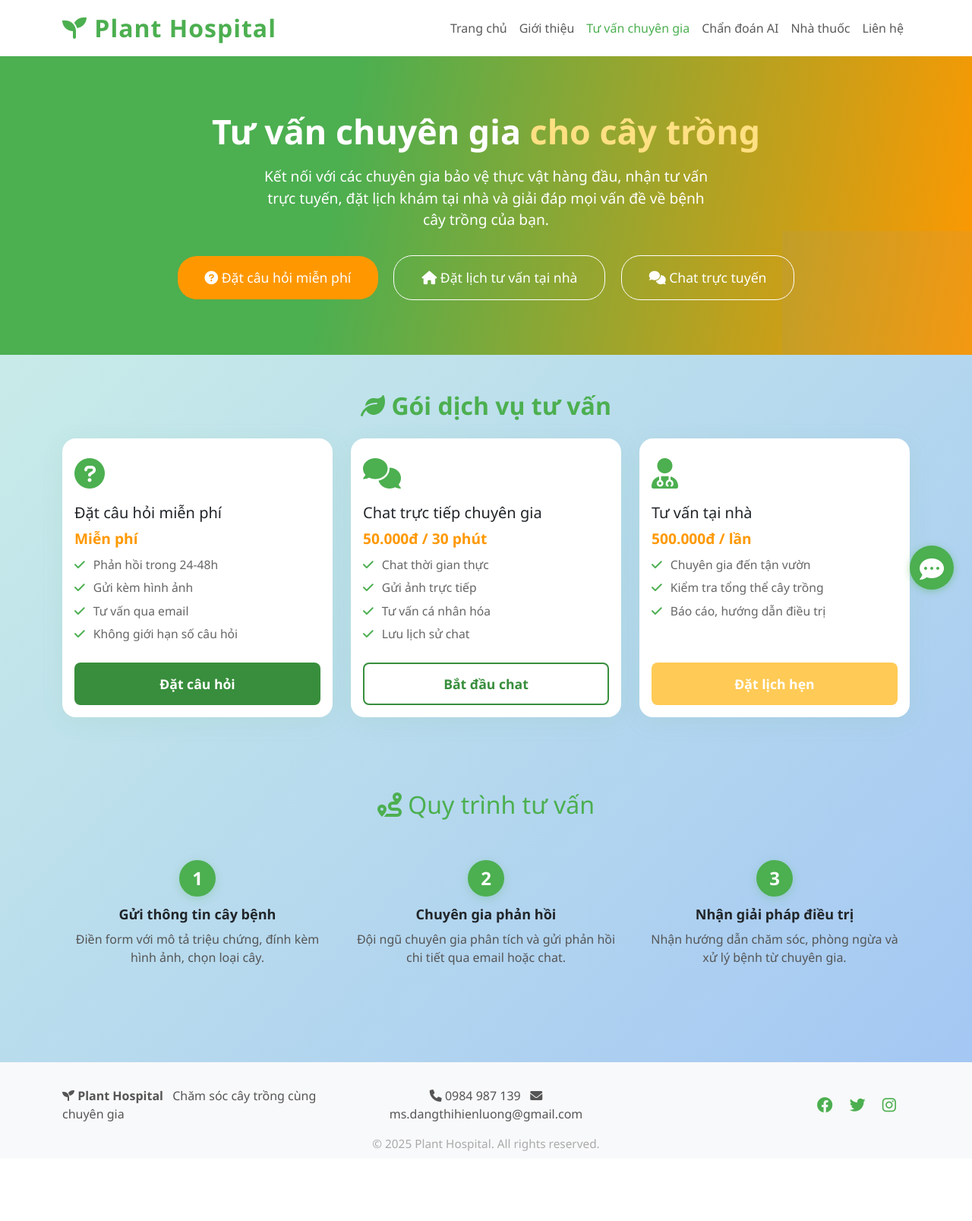
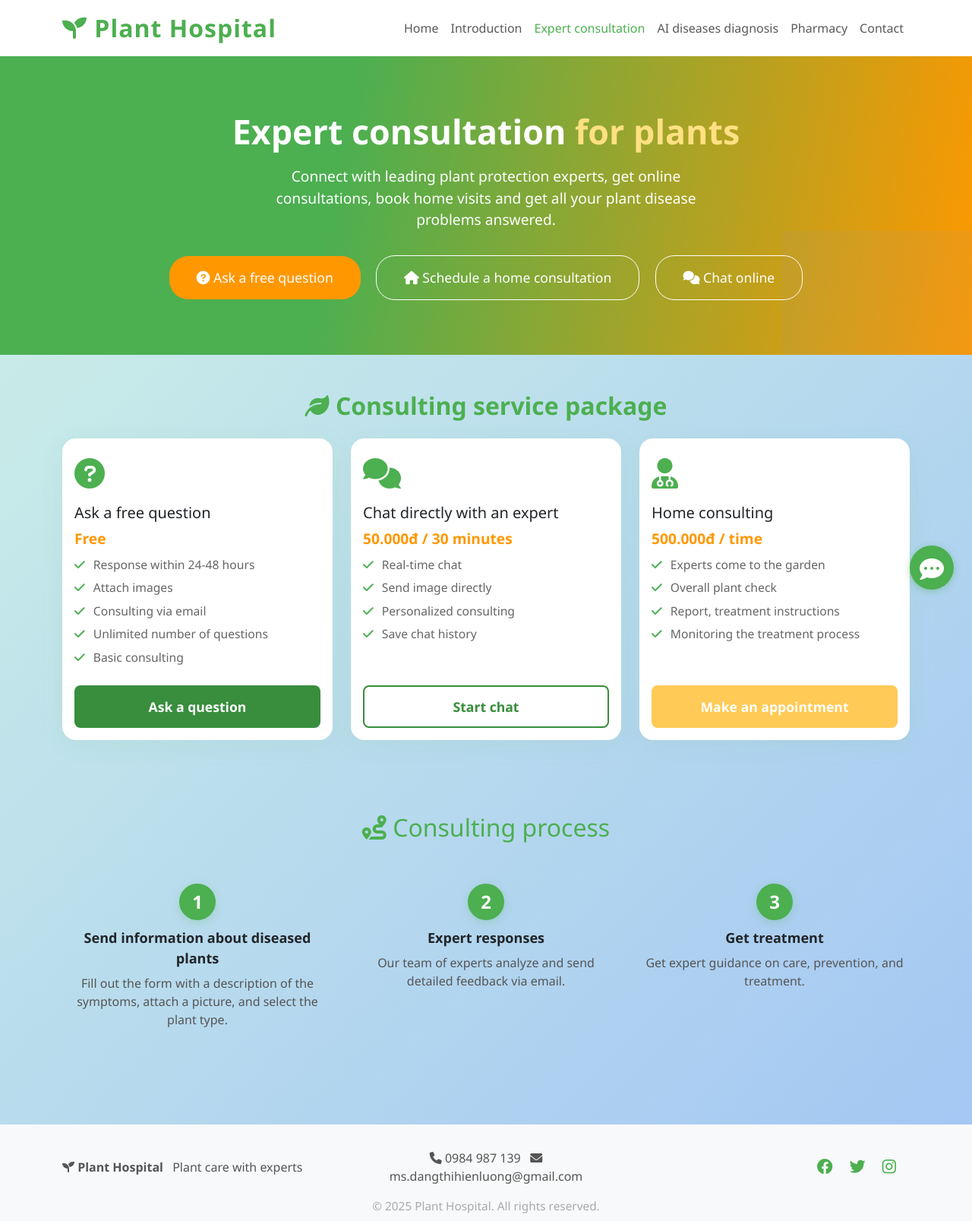
Before and after one commit to hienluong05/Plant_Hospital, a Flask app: page /expert-consultation in a window 1280 px wide. Shown: the whole page at 76% size. Before the commit the page ends 1515 px from the top, so only its background shows below. Run offline with Flask 3, Linux system fonts and the light colour scheme; parts of the project's set-up code (start-up, migrations or seed data) failed here and were passed over; some libraries are stand-ins or nearby versions; grey boxes are pictures that could not be loaded.

Commit message:
Translate expert consultation into English

```diff
--- a/MyAI/App/flaskr/templates/expert_consultation.html
+++ b/MyAI/App/flaskr/templates/expert_consultation.html
@@ -3,7 +3,7 @@
   <head>
     <meta charset="UTF-8" />
     <meta name="viewport" content="width=device-width, initial-scale=1.0" />
-    <title>Tư vấn chuyên gia - Plant Hospital</title>
+    <title>Expert consultation - Plant Hospital</title>
     <link
       href="https://cdn.jsdelivr.net/npm/bootstrap@5.3.3/dist/css/bootstrap.min.css"
       rel="stylesheet"
@@ -276,28 +276,28 @@
         <div class="collapse navbar-collapse" id="navbarMenu">
           <ul class="navbar-nav ms-auto mb-2 mb-lg-0">
             <li class="nav-item">
-              <a class="nav-link" href="{{ url_for('home') }}">Trang chủ</a>
+              <a class="nav-link" href="{{ url_for('home') }}">Home</a>
             </li>
             <li class="nav-item">
-              <a class="nav-link" href="{{ url_for('about') }}">Giới thiệu</a>
+              <a class="nav-link" href="{{ url_for('about') }}">Introduction</a>
             </li>
             <li class="nav-item">
               <a
                 class="nav-link active"
                 href="{{ url_for('expert_consultation') }}"
-                >Tư vấn chuyên gia</a
+                >Expert consultation</a
               >
             </li>
             <li class="nav-item">
               <a class="nav-link" href="{{ url_for('ai_diagnosis') }}"
-                >Chẩn đoán AI</a
+                >AI diseases diagnosis</a
               >
             </li>
             <li class="nav-item">
-              <a class="nav-link" href="{{ url_for('pharmacy') }}">Nhà thuốc</a>
+              <a class="nav-link" href="{{ url_for('pharmacy') }}">Pharmacy</a>
             </li>
             <li class="nav-item">
-              <a class="nav-link" href="{{ url_for('contact') }}">Liên hệ</a>
+              <a class="nav-link" href="{{ url_for('contact') }}">Contact</a>
             </li>
           </ul>
         </div>
@@ -313,12 +313,12 @@
       />
       <div class="container hero-content">
         <h1 class="hero-title">
-          Tư vấn chuyên gia <span style="color: #ffe082">cho cây trồng</span>
+          Expert consultation <span style="color: #ffe082">for plants</span>
         </h1>
         <p class="hero-desc">
-          Kết nối với các chuyên gia bảo vệ thực vật hàng đầu, nhận tư vấn trực
-          tuyến, đặt lịch khám tại nhà và giải đáp mọi vấn đề về bệnh cây trồng
-          của bạn.
+          Connect with leading plant protection experts, get online
+          consultations, book home visits and get all your plant disease
+          problems answered.
         </p>
         <div class="hero-btns">
           <button
@@ -326,21 +326,21 @@
             data-bs-toggle="modal"
             data-bs-target="#questionModal"
           >
-            <i class="fas fa-question-circle"></i> Đặt câu hỏi miễn phí
+            <i class="fas fa-question-circle"></i> Ask a free question
           </button>
           <button
             class="btn btn-outline-light"
             data-bs-toggle="modal"
             data-bs-target="#visitModal"
           >
-            <i class="fas fa-home"></i> Đặt lịch tư vấn tại nhà
+            <i class="fas fa-home"></i> Schedule a home consultation
           </button>
           <button
             class="btn btn-outline-light"
             data-bs-toggle="modal"
             data-bs-target="#chatModal"
           >
-            <i class="fas fa-comments"></i> Chat trực tuyến
+            <i class="fas fa-comments"></i> Chat online
           </button>
         </div>
       </div>
@@ -349,7 +349,7 @@
     <!-- Dịch vụ tư vấn -->
     <section class="container py-5">
       <h2 class="text-center mb-4" style="color: #4caf50; font-weight: 700">
-        <i class="fas fa-leaf"></i> Gói dịch vụ tư vấn
+        <i class="fas fa-leaf"></i> Consulting service package
       </h2>
       <div class="row g-4">
         <!-- Gói 1 -->
@@ -359,13 +359,18 @@
               <div class="service-icon">
                 <i class="fas fa-question-circle"></i>
               </div>
-              <h5 class="card-title">Đặt câu hỏi miễn phí</h5>
-              <div class="service-price">Miễn phí</div>
+              <h5 class="card-title">Ask a free question</h5>
+              <div class="service-price">Free</div>
               <ul class="service-features">
-                <li><i class="fas fa-check"></i> Phản hồi trong 24-48h</li>
-                <li><i class="fas fa-check"></i> Gửi kèm hình ảnh</li>
-                <li><i class="fas fa-check"></i> Tư vấn qua email</li>
-                <li><i class="fas fa-check"></i> Không giới hạn số câu hỏi</li>
+                <li>
+                  <i class="fas fa-check"></i> Response within 24-48 hours
+                </li>
+                <li><i class="fas fa-check"></i> Attach images</li>
+                <li><i class="fas fa-check"></i> Consulting via email</li>
+                <li>
+                  <i class="fas fa-check"></i> Unlimited number of questions
+                </li>
+                <li><i class="fas fa-check"></i> Basic consulting</li>
               </ul>
               <div class="service-action-row mt-auto">
                 <button
@@ -373,7 +378,7 @@
                   data-bs-toggle="modal"
                   data-bs-target="#questionModal"
                 >
-                  Đặt câu hỏi
+                  Ask a question
                 </button>
               </div>
             </div>
@@ -384,13 +389,13 @@
           <div class="card service-card h-100 d-flex flex-column">
             <div class="card-body d-flex flex-column">
               <div class="service-icon"><i class="fas fa-comments"></i></div>
-              <h5 class="card-title">Chat trực tiếp chuyên gia</h5>
-              <div class="service-price">50.000đ / 30 phút</div>
+              <h5 class="card-title">Chat directly with an expert</h5>
+              <div class="service-price">50.000đ / 30 minutes</div>
               <ul class="service-features">
-                <li><i class="fas fa-check"></i> Chat thời gian thực</li>
-                <li><i class="fas fa-check"></i> Gửi ảnh trực tiếp</li>
-                <li><i class="fas fa-check"></i> Tư vấn cá nhân hóa</li>
-                <li><i class="fas fa-check"></i> Lưu lịch sử chat</li>
+                <li><i class="fas fa-check"></i> Real-time chat</li>
+                <li><i class="fas fa-check"></i> Send image directly</li>
+                <li><i class="fas fa-check"></i> Personalized consulting</li>
+                <li><i class="fas fa-check"></i> Save chat history</li>
               </ul>
               <div class="service-action-row mt-auto">
                 <button
@@ -398,7 +403,7 @@
                   data-bs-toggle="modal"
                   data-bs-target="#chatModal"
                 >
-                  Bắt đầu chat
+                  Start chat
                 </button>
               </div>
             </div>
@@ -409,15 +414,16 @@
           <div class="card service-card h-100 d-flex flex-column">
             <div class="card-body d-flex flex-column">
               <div class="service-icon"><i class="fas fa-user-md"></i></div>
-              <h5 class="card-title">Tư vấn tại nhà</h5>
-              <div class="service-price">500.000đ / lần</div>
+              <h5 class="card-title">Home consulting</h5>
+              <div class="service-price">500.000đ / time</div>
               <ul class="service-features">
-                <li><i class="fas fa-check"></i> Chuyên gia đến tận vườn</li>
+                <li><i class="fas fa-check"></i> Experts come to the garden</li>
+                <li><i class="fas fa-check"></i> Overall plant check</li>
                 <li>
-                  <i class="fas fa-check"></i> Kiểm tra tổng thể cây trồng
+                  <i class="fas fa-check"></i> Report, treatment instructions
                 </li>
                 <li>
-                  <i class="fas fa-check"></i> Báo cáo, hướng dẫn điều trị
+                  <i class="fas fa-check"></i> Monitoring the treatment process
                 </li>
               </ul>
               <div class="service-action-row mt-auto">
@@ -426,7 +432,7 @@
                   data-bs-toggle="modal"
                   data-bs-target="#visitModal"
                 >
-                  Đặt lịch hẹn
+                  Make an appointment
                 </button>
               </div>
             </div>
@@ -438,29 +444,29 @@
     <!-- Quy trình tư vấn -->
     <section class="container py-5">
       <h2 class="text-center mb-4" style="color: #4caf50">
-        <i class="fas fa-route"></i> Quy trình tư vấn
+        <i class="fas fa-route"></i> Consulting process
       </h2>
       <div class="row stepper justify-content-center">
         <div class="col-md-4 step">
           <div class="step-number">1</div>
-          <div class="step-title">Gửi thông tin cây bệnh</div>
+          <div class="step-title">Send information about diseased plants</div>
           <div class="step-desc">
-            Điền form với mô tả triệu chứng, đính kèm hình ảnh, chọn loại cây.
+            Fill out the form with a description of the symptoms, attach a
+            picture, and select the plant type.
           </div>
         </div>
         <div class="col-md-4 step">
           <div class="step-number">2</div>
-          <div class="step-title">Chuyên gia phản hồi</div>
+          <div class="step-title">Expert responses</div>
           <div class="step-desc">
-            Đội ngũ chuyên gia phân tích và gửi phản hồi chi tiết qua email hoặc
-            chat.
+            Our team of experts analyze and send detailed feedback via email.
           </div>
         </div>
         <div class="col-md-4 step">
           <div class="step-number">3</div>
-          <div class="step-title">Nhận giải pháp điều trị</div>
+          <div class="step-title">Get treatment</div>
           <div class="step-desc">
-            Nhận hướng dẫn chăm sóc, phòng ngừa và xử lý bệnh từ chuyên gia.
+            Get expert guidance on care, prevention, and treatment.
           </div>
         </div>
       </div>
@@ -715,7 +721,7 @@
         <div class="row align-items-center mb-2">
           <div class="col-md-4 mb-2 mb-md-0">
             <strong><i class="fas fa-seedling"></i> Plant Hospital</strong>
-            <span class="ms-2">Chăm sóc cây trồng cùng chuyên gia</span>
+            <span class="ms-2">Plant care with experts</span>
           </div>
           <div class="col-md-4 mb-2 mb-md-0 text-center">
             <i class="fas fa-phone"></i> 0984 987 139 &nbsp;
```
